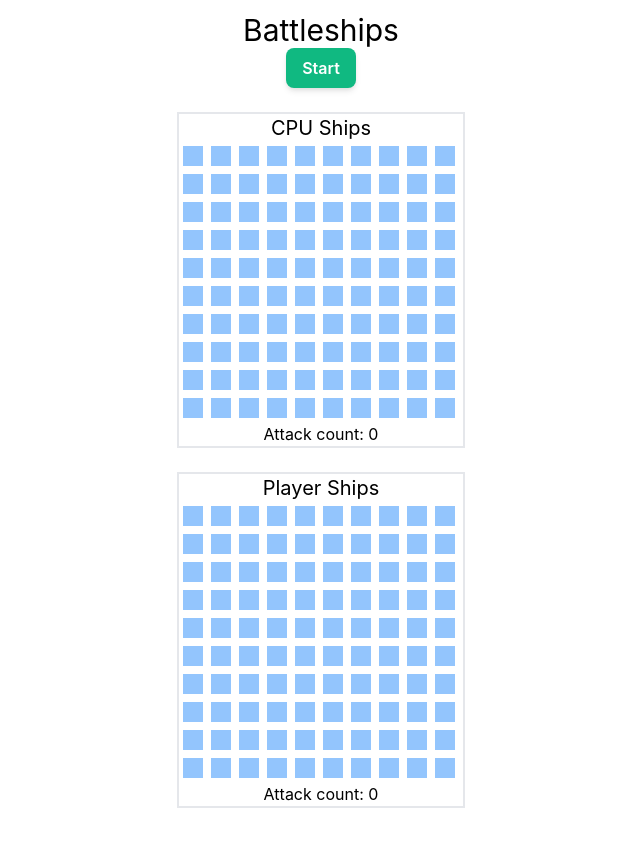
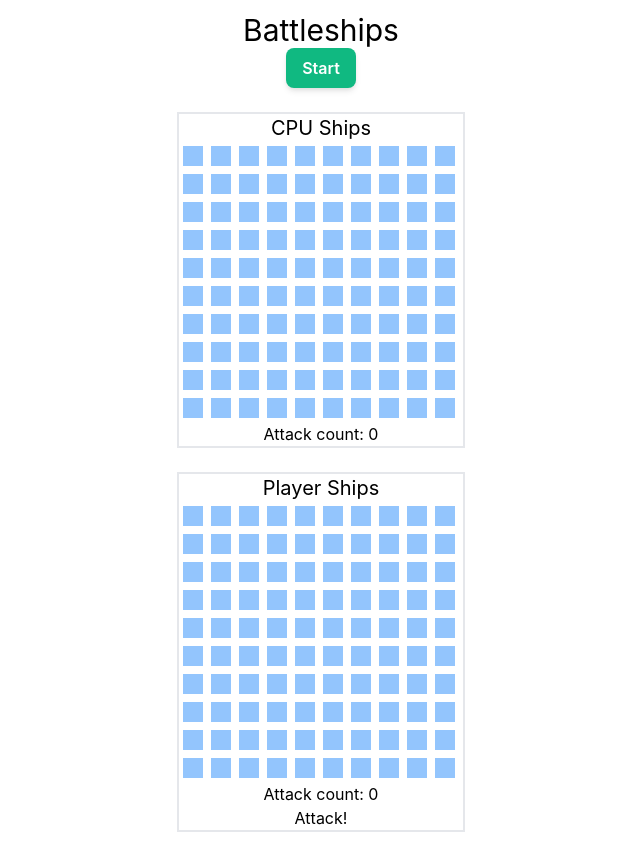
Before and after one commit to danmolloy/battleships, a React (Create React App) app: page / in a window 1280 px wide. Shown: the whole page, without its empty margins (319-959 px from the left). Before the commit the page ends 820 px from the top, so only its background shows below. Built offline with nearby package versions, Linux system fonts and the light colour scheme.

Commit message:
functionality added

```diff
--- a/src/features/playerBoard/PlayerShips.tsx
+++ b/src/features/playerBoard/PlayerShips.tsx
@@ -24,6 +24,10 @@ export const PlayerShips = () => {
 
   }
 
+  const handleAttack = () => {
+    return
+  }
+
   return (
     <div className="outer-board" id="player-ships">
       <h3>Player Ships</h3>
@@ -33,6 +37,7 @@ export const PlayerShips = () => {
       <p>Attack count: {attackCount}</p>
       {shipsArr.length > 0 &&
       <p>Ships Remaining: {shipsArr}</p>}
+      <button onClick={handleAttack}>Attack!</button>
     </div>
   )
 }
```
